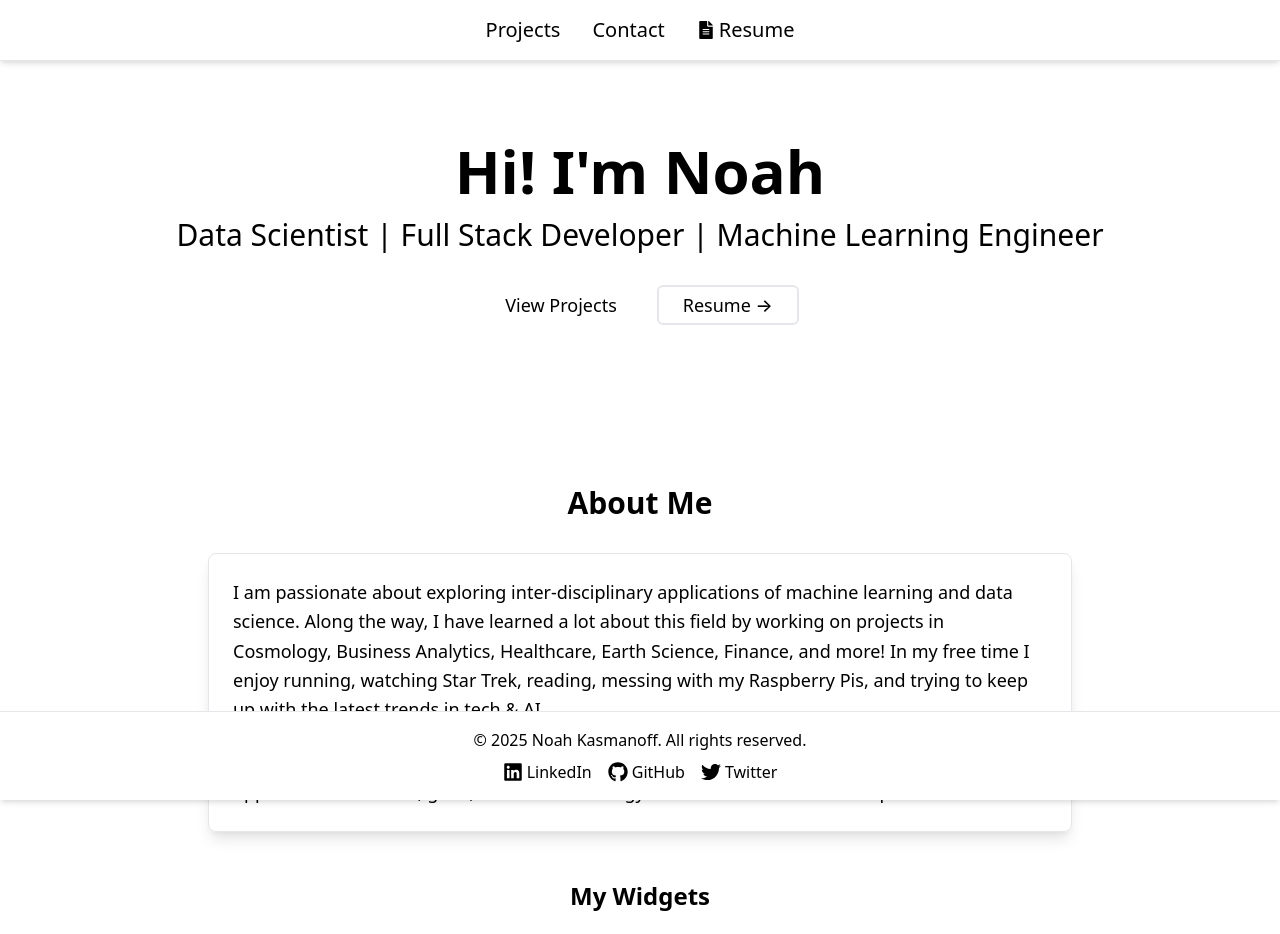
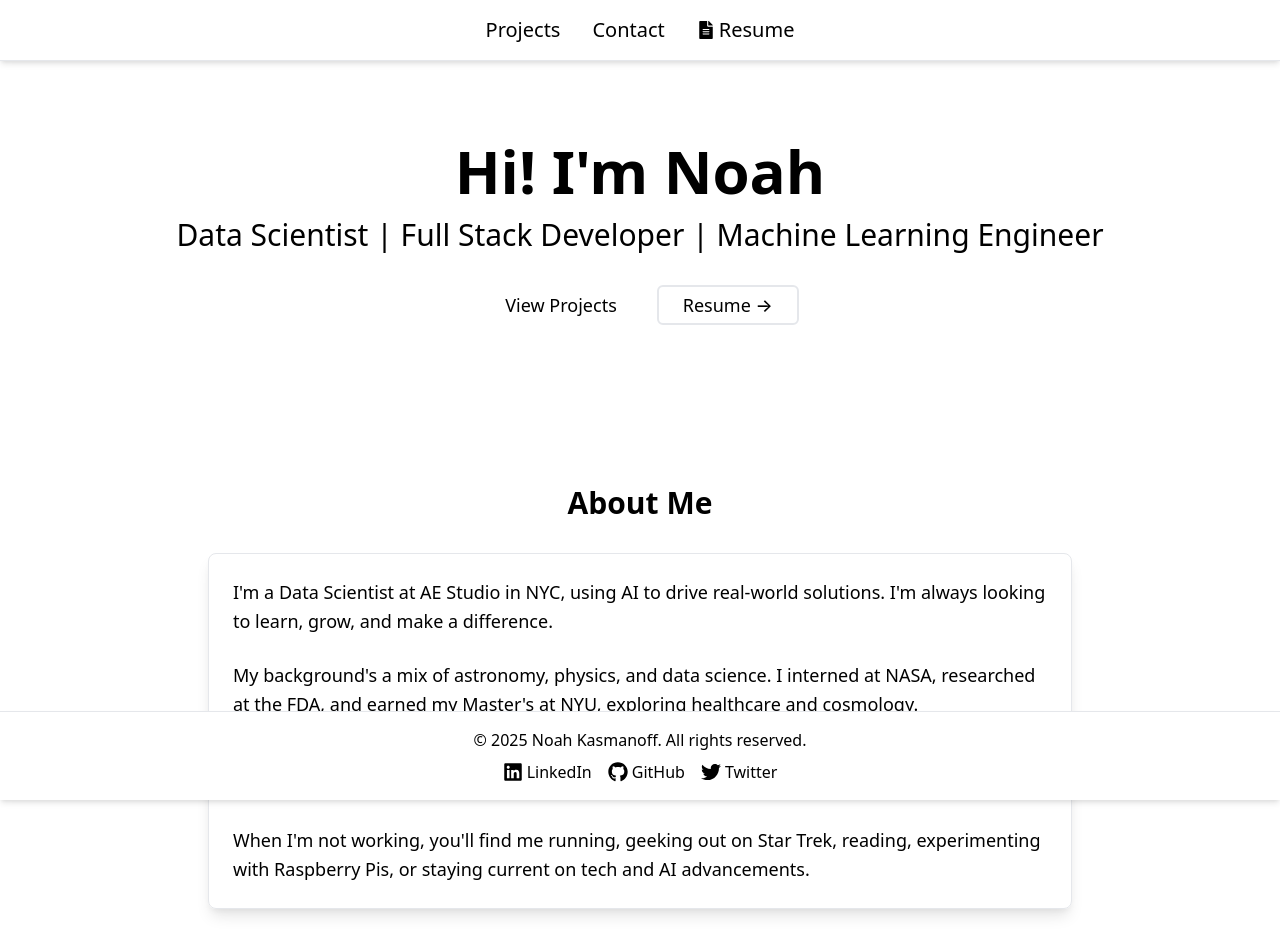
Before and after one commit to nkasmanoff/nkasmanoff.github.io, a React (Create React App) app: page / in a window 1280 px wide. Shown: the top 934 px of the page. Built offline with nearby package versions, Linux system fonts and the light colour scheme.

Commit message:
update about

```diff
--- a/src/components/About.js
+++ b/src/components/About.js
@@ -9,11 +9,21 @@ const About = () => {
         </h2>
         <div className="bg-card text-card-foreground backdrop-blur-sm rounded-lg p-6 shadow-lg border border-border mb-8">
           <p className="text-lg text-foreground leading-relaxed">
-            I am passionate about exploring inter-disciplinary applications of machine learning and data science. Along the way, I have learned a lot about this field by working on projects in Cosmology, Business Analytics, Healthcare, Earth Science, Finance, and more! In my free time I enjoy running, watching Star Trek, reading, messing with my Raspberry Pis, and trying to keep up with the latest trends in tech & AI.
+          I'm a Data Scientist at AE Studio in NYC, using AI to drive real-world solutions. I'm always looking to learn, grow, and make a difference.
           </p>
           <br />
           <p className="text-lg text-foreground leading-relaxed">
-            I am a Data Scientist at <a href="https://ae.studio" target="_blank" rel="noopener noreferrer">AE Studio</a>, solving real-world problems with AI. I am always looking for opportunities to learn, grow, and use technology to make the world a better place.
+          My background's a mix of astronomy, physics, and data science. I interned at NASA, researched at the FDA, and earned my Master's at NYU, exploring healthcare and cosmology.
+          </p>
+
+          <br />
+          <p className="text-lg text-foreground leading-relaxed">
+          Post-grad, I worked on cutting-edge projects with the Frontier Development Lab and as a Full Stack Engineer in fintech. Now, I'm part of AE Studio's innovative team.
+          </p>
+
+          <br />
+          <p className="text-lg text-foreground leading-relaxed">
+          When I'm not working, you'll find me running, geeking out on Star Trek, reading, experimenting with Raspberry Pis, or staying current on tech and AI advancements.
           </p>
         </div>
 
```
